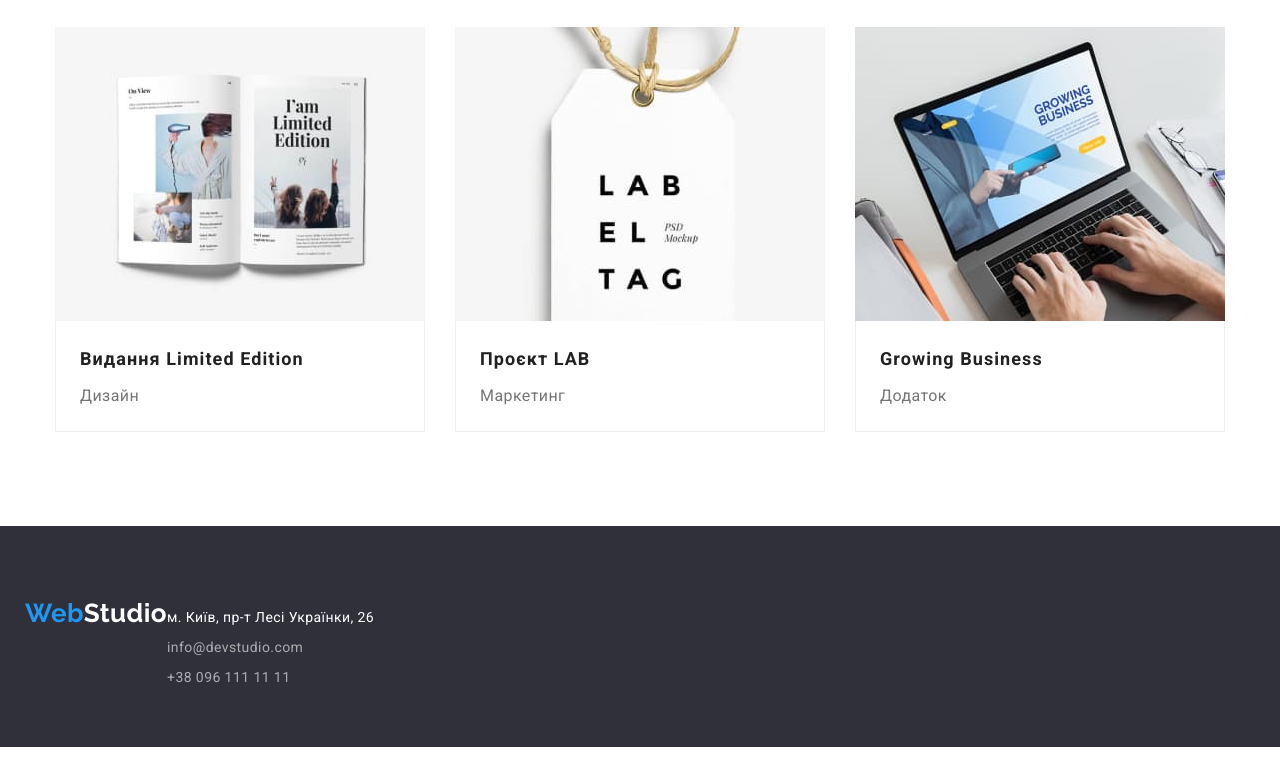
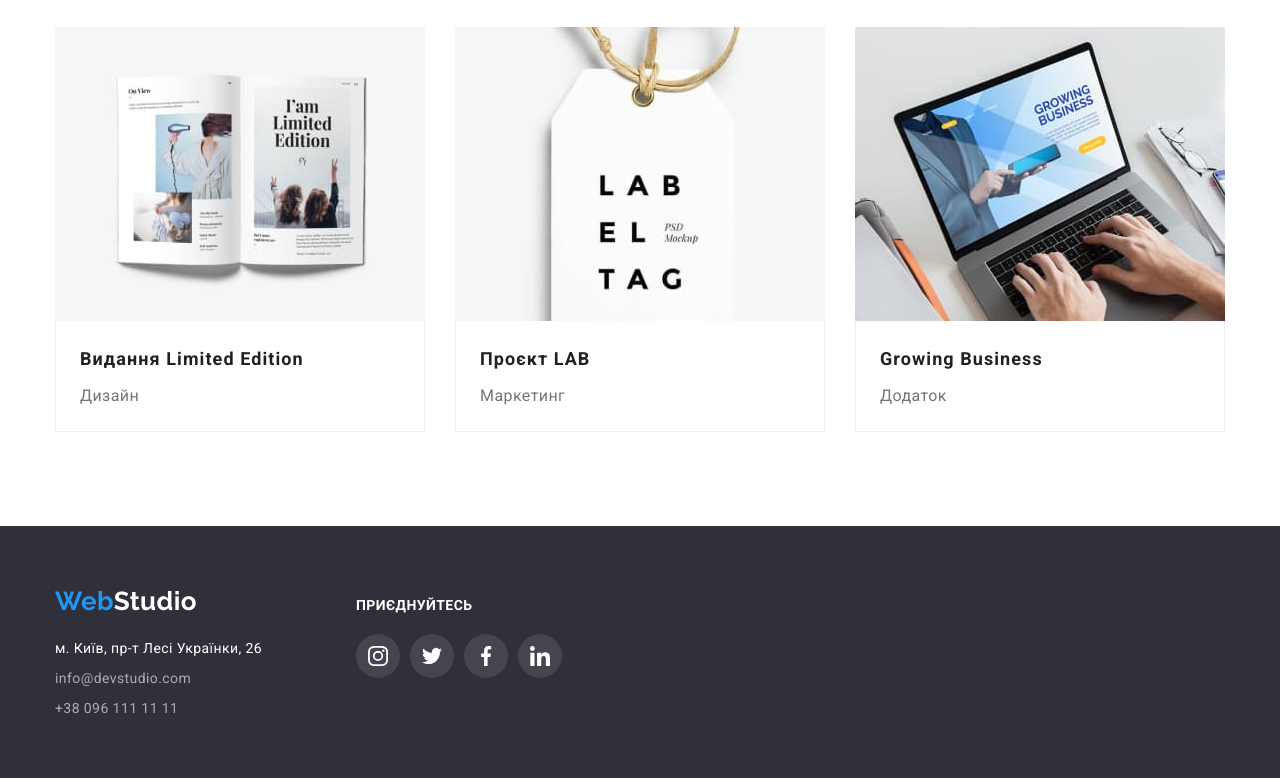
Before and after one commit to IraV20/goit-markup-hw-04, a plain HTML site: page portfolio.html in a window 1280 px wide. Shown: the part 1106-1884 px from the top of the page. Before the commit the page ends 1853 px from the top, so only its background shows below. Drawn offline with nearby package versions, Linux system fonts and the light colour scheme.

Commit message:
Finish porfolio HW4

```diff
--- a/portfolio.html
+++ b/portfolio.html
@@ -30,9 +30,21 @@
         </nav>
         <ul class="auth-nav">
           <li class="item">
-            <a href="mailto:info@devstudio.com" class="link">info@devstudio.com</a>
+            <a href="mailto:info@devstudio.com" class="link">
+              <svg class="auth-icon" viewBox="0 0 43 32" width="16px" height="12px">
+                <use href="./images/svg/symbol-defs.svg#icon-envelope"></use>
+              </svg>
+              info@devstudio.com
+            </a>
           </li>
-          <li class="item"><a href="tel:+380961111111" class="link">+38 096 111 11 11</a></li>
+          <li class="item">
+            <a href="tel:+380961111111" class="link">
+              <svg class="auth-icon" fill="" viewBox="0 0 20 32" width="10px" height="16px">
+                <use href="./images/svg/symbol-defs.svg#icon-smartphone"></use>
+              </svg>
+              +38 096 111 11 11</a
+            >
+          </li>
         </ul>
       </div>
     </header>
@@ -144,7 +156,8 @@
       </section>
     </main>
     <footer class="footer">
-      <div class="container footer-nav">
+      <div class="container">
+        <div class="footer-nav">
           <a href="./index.html" class="logo">Web<span class="footer-logo">Studio</span></a>
           <address>
             <ul class="address-nav">
@@ -160,9 +173,45 @@
               <li class="item">
                 <a href="mailto:info@devstudio.com" class="link">info@devstudio.com</a>
               </li>
-            <li class="item"><a href="tel:+380961111111" class="link">+38 096 111 11 11</a></li>
+              <li class="item">
+                <a href="tel:+380961111111" class="link">+38 096 111 11 11</a>
+              </li>
             </ul>
           </address>
+        </div>
+        <div class="footer-social">
+          <p>приєднуйтесь</p>
+          <ul class="social-icon-footer">
+            <li>
+              <a class="link">
+                <svg class="social-icon" width="20px" height="20px">
+                  <use href="./images/svg/symbol-defs.svg#icon-instagram"></use>
+                </svg>
+              </a>
+            </li>
+            <li>
+              <a class="link">
+                <svg class="social-icon" width="20px" height="20px">
+                  <use href="./images/svg/symbol-defs.svg#icon-twitter"></use>
+                </svg>
+              </a>
+            </li>
+            <li>
+              <a class="link">
+                <svg class="social-icon" width="20px" height="20px">
+                  <use href="./images/svg/symbol-defs.svg#icon-facebook"></use>
+                </svg>
+              </a>
+            </li>
+            <li>
+              <a class="link">
+                <svg class="social-icon" width="20px" height="20px">
+                  <use href="./images/svg/symbol-defs.svg#icon-linkedin"></use>
+                </svg>
+              </a>
+            </li>
+          </ul>
+        </div>
       </div>
     </footer>
   </body>
```
Lines whose indentation alone changed are shown as unchanged.
